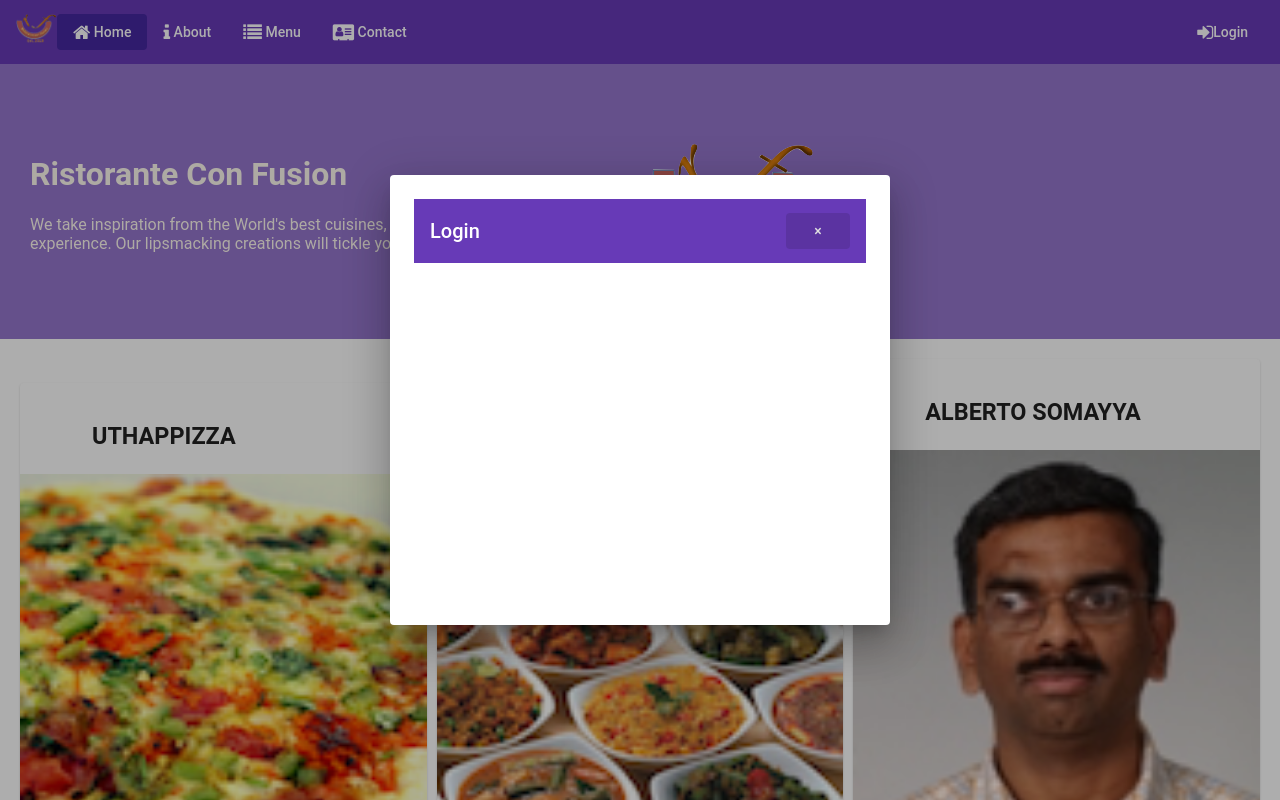
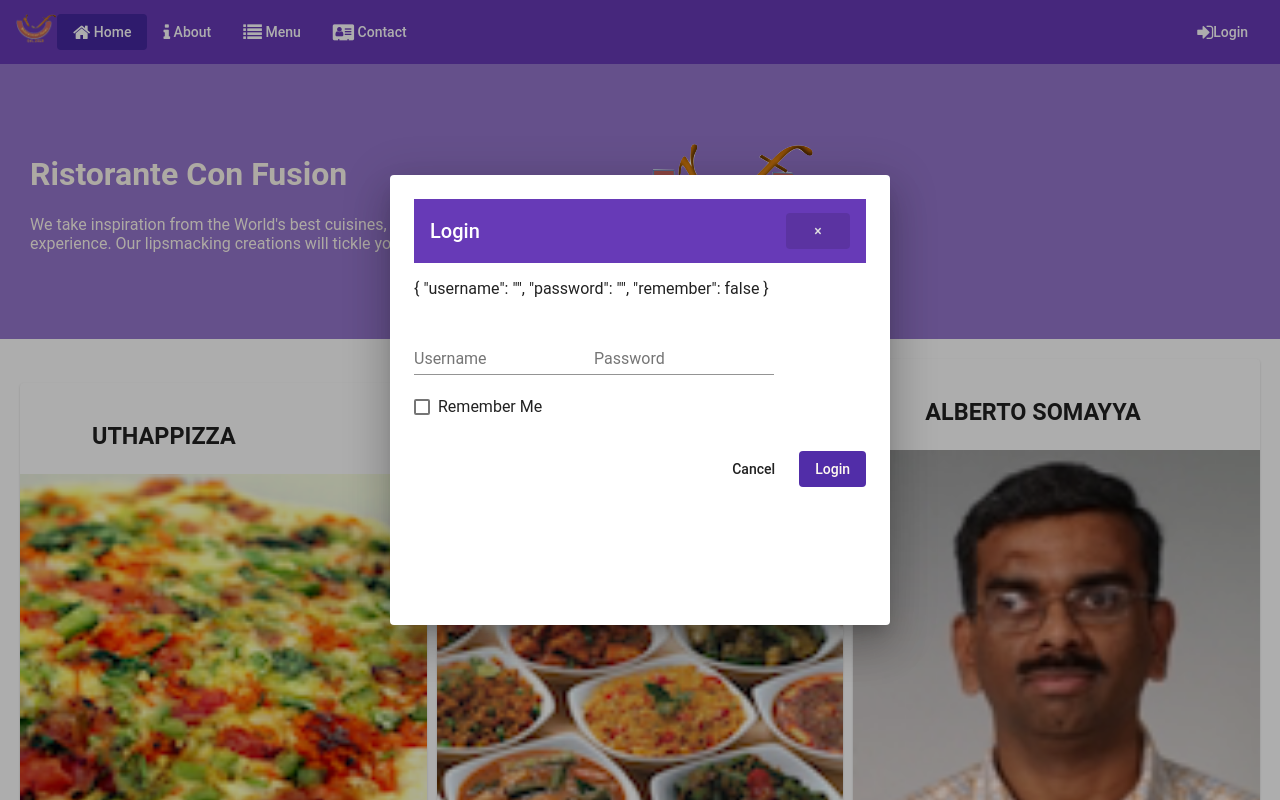
Before and after one commit to handeoz/coursera_confusion, an Angular app: page /home in a window 1280 px wide. Both pictures are taken after a click on the link "Login". Built offline with nearby package versions, Linux system fonts and the light colour scheme.

Commit message:
Template Forms Part 1

```diff
--- a/src/app/login/login.component.html
+++ b/src/app/login/login.component.html
@@ -3,3 +3,26 @@
   <span class="flex-spacer"></span>
   <button mat-button mat-dialog-close>&times;</button>
 </mat-toolbar>
+
+<p>{{ user | json }}</p>
+
+<form novalidate (ngSubmit)="onSubmit()">
+  <mat-dialog-content>
+    <p>
+      <mat-form-field>
+        <input matInput placeholder="Username" type="text"
+               [(ngModel)]="user.username" name="username">
+      </mat-form-field>
+      <mat-form-field>
+        <input matInput placeholder="Password" type="password"
+               [(ngModel)]="user.password" name="password">
+      </mat-form-field>
+      <mat-checkbox [(ngModel)]="user.remember" name="remember">Remember Me</mat-checkbox>
+    </p>
+  </mat-dialog-content>
+  <mat-dialog-actions>
+    <span class="flex-spacer"></span>
+    <button mat-button mat-dialog-close>Cancel</button>
+    <button mat-button type="submit" class="background-primary text-floral-white">Login</button>
+  </mat-dialog-actions>
+</form>
--- a/src/app/login/login.component.ts
+++ b/src/app/login/login.component.ts
@@ -8,9 +8,14 @@
 })
 export class LoginComponent implements OnInit {
 
-  constructor() { }
+  user = {username: '', password: '', remember: false};
+  constructor(public dialogRef: MatDialogRef<LoginComponent>) { }
 
   ngOnInit(): void {
   }
 
+  onSubmit() {
+    console.log('User: ', this.user);
+    this.dialogRef.close();
+  }
 }
```
Also changed, not shown: src/app/app.module.ts (+9 -1 lines).
